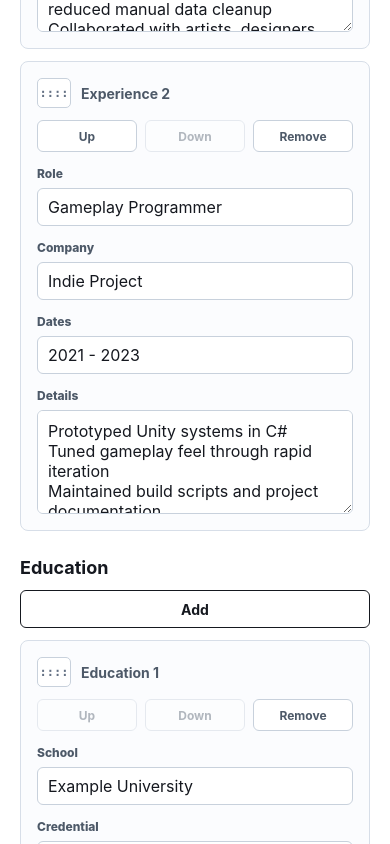
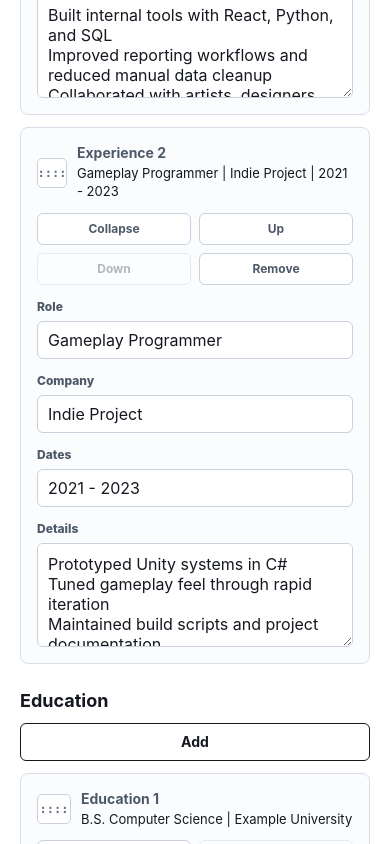
Before and after one commit to AsePlayer/resume-maker, a React (Vite) app: page / in a window 390 px wide. Shown: the part 1340-2184 px from the top of the page. Built offline with nearby package versions, Linux system fonts and the light colour scheme.

Commit message:
Add collapsible editor cards

```diff
--- a/index.html
+++ b/index.html
@@ -4,7 +4,7 @@
     <meta charset="UTF-8" />
     <link rel="icon" type="image/svg+xml" href="/favicon.svg" />
     <meta name="viewport" content="width=device-width, initial-scale=1.0" />
-    <title>resume-maker-scaffold</title>
+    <title>Resume Maker</title>
   </head>
   <body>
     <div id="root"></div>
--- a/src/app/App.css
+++ b/src/app/App.css
@@ -154,6 +154,10 @@ button:disabled {
   background: #fbfcfe;
 }
 
+.editable-card:has(.card-header:last-child) {
+  gap: 0;
+}
+
 .editable-card[draggable='true'],
 .skill-editor-row[draggable='true'] {
   cursor: grab;
@@ -168,6 +172,13 @@ button:disabled {
   margin: 0;
   color: #4d5968;
   font-size: 14px;
+}
+
+.editable-card p {
+  margin: 4px 0 0;
+  color: #15181f;
+  font-size: 13px;
+  line-height: 1.35;
 }
 
 .card-title {
@@ -401,7 +412,7 @@ textarea {
 
   .row-actions {
     display: grid;
-    grid-template-columns: 1fr 1fr 1fr;
+    grid-template-columns: 1fr 1fr;
   }
 
   .row-actions button {
--- a/src/components/EditorPanel.tsx
+++ b/src/components/EditorPanel.tsx
@@ -1,4 +1,4 @@
-import type { DragEvent, ReactNode } from 'react'
+import { useState, type DragEvent, type ReactNode } from 'react'
 import { resumeFields } from '../data/initialResume'
 import type {
   EducationItem,
@@ -34,6 +34,14 @@ export function EditorPanel({
   onPrint,
   onReset,
 }: EditorPanelProps) {
+  const [collapsedCards, setCollapsedCards] = useState<Record<string, boolean>>(
+    {},
+  )
+
+  const toggleCollapsedCard = (id: string) => {
+    setCollapsedCards((current) => ({ ...current, [id]: !current[id] }))
+  }
+
   const updateExperience = (
     id: string,
     updates: Partial<Omit<ExperienceItem, 'id'>>,
@@ -176,6 +184,11 @@ export function EditorPanel({
             <EditableCard
               key={item.id}
               title={`Experience ${index + 1}`}
+              summary={[item.role, item.company, item.dates]
+                .filter(Boolean)
+                .join(' | ')}
+              isCollapsed={Boolean(collapsedCards[item.id])}
+              onToggleCollapsed={() => toggleCollapsedCard(item.id)}
               dragLabel={`${item.role || 'Experience item'} drag handle`}
               dragList="experience"
               dragIndex={index}
@@ -260,6 +273,9 @@ export function EditorPanel({
             <EditableCard
               key={item.id}
               title={`Education ${index + 1}`}
+              summary={[item.credential, item.school].filter(Boolean).join(' | ')}
+              isCollapsed={Boolean(collapsedCards[item.id])}
+              onToggleCollapsed={() => toggleCollapsedCard(item.id)}
               dragLabel={`${item.credential || 'Education item'} drag handle`}
               dragList="education"
               dragIndex={index}
@@ -424,7 +440,10 @@ function GroupHeader({ title, onAdd }: { title: string; onAdd: () => void }) {
 
 function EditableCard({
   title,
+  summary,
   children,
+  isCollapsed,
+  onToggleCollapsed,
   dragLabel,
   dragList,
   dragIndex,
@@ -436,7 +455,10 @@ function EditableCard({
   disableMoveDown,
 }: {
   title: string
+  summary: string
   children: ReactNode
+  isCollapsed: boolean
+  onToggleCollapsed: () => void
   dragLabel: string
   dragList: DragList
   dragIndex: number
@@ -472,9 +494,19 @@ function EditableCard({
           <span className="drag-handle" aria-label={dragLabel}>
             ::::
           </span>
-          <h3>{title}</h3>
+          <div>
+            <h3>{title}</h3>
+            <p>{summary || 'No core details yet'}</p>
+          </div>
         </div>
         <div className="row-actions">
+          <button
+            type="button"
+            className="icon-button"
+            onClick={onToggleCollapsed}
+          >
+            {isCollapsed ? 'Expand' : 'Collapse'}
+          </button>
           <button
             type="button"
             className="icon-button"
@@ -496,7 +528,7 @@ function EditableCard({
           </button>
         </div>
       </div>
-      {children}
+      {!isCollapsed && children}
     </article>
   )
 }
```
